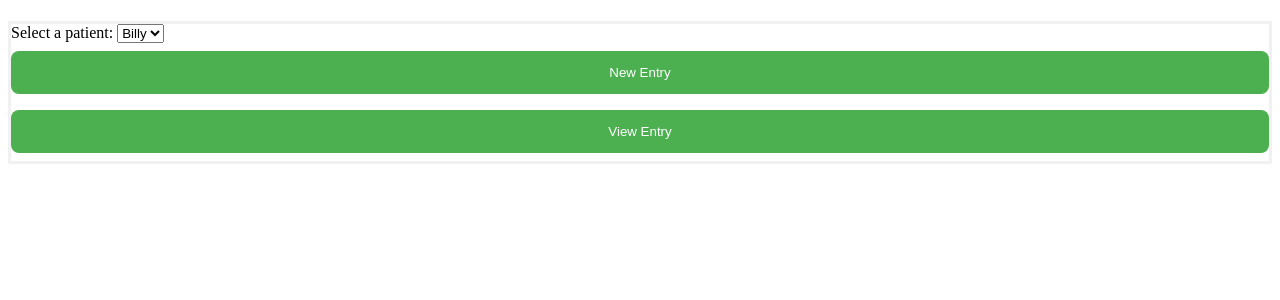
After one commit to ActualSalt/EZChart, a PHP site: page /patient.php in a window 1280 px wide. The commit adds this page. Shown: the top 300 px of the page. Run offline with PHP 8.4, Linux system fonts and the light colour scheme.

Commit message:
Updated PHP pages
Added an additional page for selecting a new patient entry or viewing a patient entry

```diff
--- /dev/null
+++ b/CS410Project/patient.php
@@ -0,0 +1,34 @@
+<?php
+	$db = new PDO("mysql:dbname=ez_chart", "root");
+	// $result = $db->prepare("SELECT * FROM user WHERE user_type = $username");
+	$patients = array("Billy");  //Demo code needs to be replaced from database
+?>
+
+<!DOCTYPE html>
+<html lang="en">
+	<head>
+		<title>Landing Page</title>
+		<meta charset="utf-8">
+		<link rel="stylesheet" href="login.css">
+		<script src=".js" type="text/javascript"></script>
+	</head>
+	<body>
+		<header>
+			<h1></h1>
+		</header>
+
+		<main>
+			<form>
+				Select a patient:
+				<select name="patient">
+					<?php foreach($patients as $patient)
+					{ ?>
+						<option value="<?php $patient ?>"><?php print $patient ?></option><?php ;
+					} ?>
+				</select>
+				<button type="submit" name="newEntry" formaction="newentry.php">New Entry</button>
+				<button type="submit" name="viewEntry" formaction="viewentry.php">View Entry</button>
+			</form>
+		</main>
+	</body>
+</html>
```
Also changed, not shown: CS410Project/landing_page.php (+1 -8 lines).
